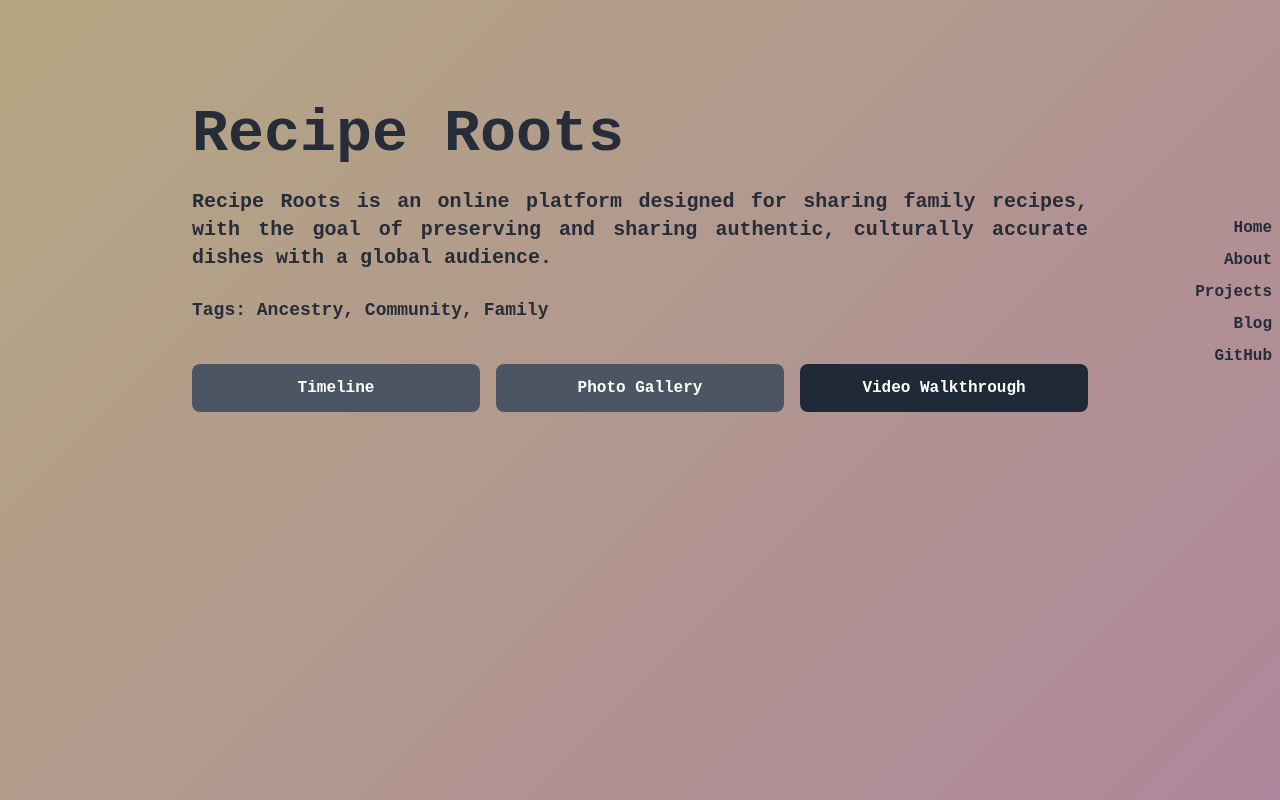
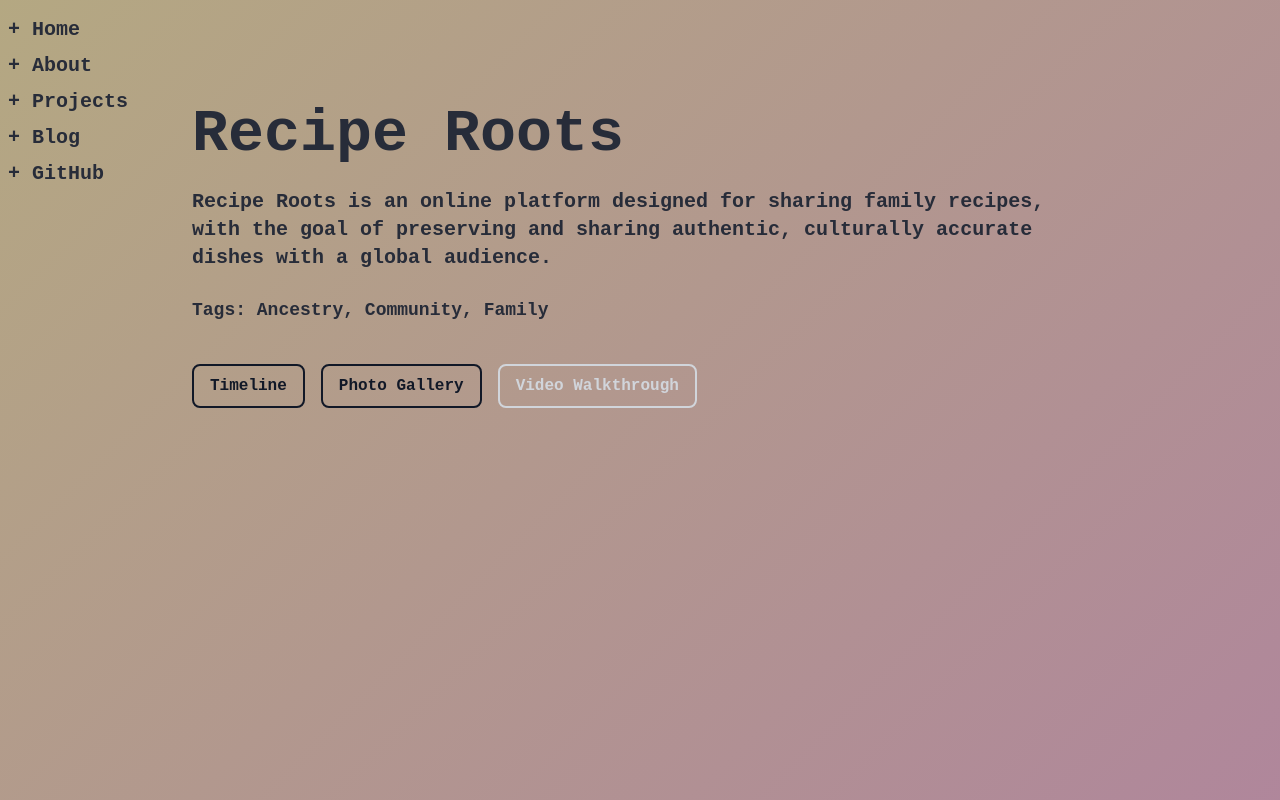
Before and after one commit to samanthacabrera/portfolio, a React (Create React App) app: page /projects/1 in a window 1280 px wide. Shown: the top 800 px of the page. Built offline with nearby package versions, Linux system fonts and the light colour scheme.

Commit message:
custom tailwind buttons, redid hero

```diff
--- a/src/Background.jsx
+++ b/src/Background.jsx
@@ -65,7 +65,7 @@ const Background = () => {
             <div className="fixed inset-0" style={{ ...styles.container, background: gradient }}></div>
             {showText && (
                 <div style={{ ...styles.textContainer, cursor: isSmallDevice ? 'pointer' : 'default' }}>
-                    <h2 className="text-xl opacity-70">{isSmallDevice ? '[ Tap Screen ]' : '[ Press Space Bar ]'}</h2>
+                    <h2 className="text-xl opacity-20">{isSmallDevice ? '[ Tap Screen ]' : '[ Press Space Bar ]'}</h2>
                 </div>
             )}
             {isVisible && (
@@ -99,7 +99,7 @@ const styles = {
     },
     textContainer: {
         position: 'absolute',
-        top: '80%',
+        top: '85%',
         left: '50%',
         transform: 'translate(-50%, -50%)',
         display: 'flex',
@@ -111,7 +111,7 @@ const styles = {
         top: '50%',
         left: '50%',
         transform: 'translate(-50%, -50%)',
-        zIndex: 9999, // Ensure it appears on top of everything
+        zIndex: 9999,
         width: '150px',
         height: '150px',
         border: '2px solid #fff',
--- a/src/Hero.jsx
+++ b/src/Hero.jsx
@@ -1,51 +1,36 @@
-import React, { useEffect, useRef } from "react";
+// import React from "react";
+
+// function Hero() {
+//   return (
+//     <div id="hero" className="flex items-center justify-center w-screen h-screen ">
+//       <div className="flex flex-col md:flex-row items-center space-y-6 md:space-y-0 md:space-x-12">
+//         <img
+//           src={`${process.env.PUBLIC_URL}/images/me.JPG`}
+//           alt="Me"
+//           className="w-64 h-64 object-cover rounded-lg shadow-lg transition-transform transform hover:scale-105"
+//         />
+//         <div className="text-center md:text-left">
+//           <h1 className="text-4xl md:text-6xl font-bold mb-4">
+//             Hi there, I'm Sam
+//           </h1>
+//           <p className="text-lg md:text-xl max-w-md">
+//             I'm a passionate developer with a love for crafting minimal, intential web experiences.
+//           </p>
+//         </div>
+//       </div>
+//     </div>
+//   );
+// }
+
+// export default Hero;
+
+
+import React from "react";
+
 
 function Hero() {
-  const letters = "ABCDEFGHIJKLMNOPQRSTUVWXYZ";
-  const intervalRef = useRef(null);
-  const h1Ref = useRef(null);
-
-  useEffect(() => {
-    const handleMouseOver = event => {
-      let iteration = 0;
-
-      clearInterval(intervalRef.current);
-
-      intervalRef.current = setInterval(() => {
-        event.target.innerText = event.target.innerText
-          .split("")
-          .map((letter, index) => {
-            if (index < iteration) {
-              return event.target.dataset.value[index];
-            }
-
-            return letters[Math.floor(Math.random() * 26)];
-          })
-          .join("");
-
-        if (iteration >= event.target.dataset.value.length) {
-          clearInterval(intervalRef.current);
-        }
-
-        iteration += 1 / 3;
-      }, 30);
-    };
-
-    const h1Element = h1Ref.current;
-    h1Element.dataset.value = h1Element.innerText;
-    h1Element.addEventListener("mouseover", handleMouseOver);
-
-    return () => {
-      clearInterval(intervalRef.current);
-      h1Element.removeEventListener("mouseover", handleMouseOver);
-    };
-  }, []);
-
   return (
-    <div id="hero" className="w-screen h-screen flex flex-col justify-center items-center text-center">
-      <h6 className="text-lg mb-4">hi there,</h6>
-      <h1 ref={h1Ref} id="flutter" className="uppercase font-light">I am Sam</h1>
-    </div>
+  <h1 className="flex justify-center items-center w-screen h-screen">Hi, i'm sam :) </h1>
   );
 }
 
--- a/src/Intro.jsx
+++ b/src/Intro.jsx
@@ -34,7 +34,7 @@ function Intro() {
         <a
             href={resumeDownloadLink}
             download="samanthaCabreraResume.pdf"
-            className="px-4 py-2 border rounded-lg shadow hover:bg-gray-800 hover:bg-opacity-50 duration-300 "
+            className="btn-dark"
         >
             Download Resume
         </a>
--- a/src/Navbar.jsx
+++ b/src/Navbar.jsx
@@ -83,13 +83,13 @@ const Navbar = () => {
 
   return (
     <>
-      <nav className={`fixed top-52 r-4 w-full bg-white z-50 ${isMenuOpen ? 'bg-white shadow-md' : 'bg-transparent'} transition-all duration-300 ease-in-out`}>
-        <div className={`absolute top-4 left-4 ${isMenuOpen ? 'hidden' : 'block'} md:hidden`}>
-          <button onClick={toggleMenu} className="p-2 text-xl">
+      <nav className={`fixed top-2 r-2 w-full bg-white text-xl z-50 ${isMenuOpen ? 'bg-white shadow-md' : 'bg-transparent'} transition-all duration-300 ease-in-out`}>
+        <div className={`absolute top-2 left-2 ${isMenuOpen ? 'hidden' : 'block'} md:hidden`}>
+          <button onClick={toggleMenu} className="text-xl">
             <FontAwesomeIcon icon={faBars} size="1x" />
           </button>
         </div>
-        <div className={`absolute top-2 right-2 flex flex-col items-end space-y-2 ${isMenuOpen ? 'hidden' : 'block'} hidden md:flex`}>
+        <div className={`absolute top-2 left-2 flex flex-col items-start space-y-2 ${isMenuOpen ? 'hidden' : 'block'} hidden md:flex`}>
           <a
             id="homeIcon"
             href="/"
@@ -97,28 +97,28 @@ const Navbar = () => {
             className="transition-transform transform hover:scale-105 hover:-translate-y-1 duration-300 ease-in-out scramble-hover"
             data-value="Home"
           >
-            Home
+           + Home
           </a>
           <button
             onClick={() => handleNavigation('intro')}
             className="transition-transform transform hover:scale-105 hover:-translate-y-1 duration-300 ease-in-out scramble-hover"
             data-value="About"
           >
-            About
+           + About
           </button>
           <button
             onClick={() => handleNavigation('projects')}
             className="transition-transform transform hover:scale-105 hover:-translate-y-1 duration-300 ease-in-out scramble-hover"
             data-value="Projects"
           >
-            Projects
+          + Projects
           </button>
           <button
             onClick={() => handleNavigation('blog')}
             className="transition-transform transform hover:scale-105 hover:-translate-y-1 duration-300 ease-in-out scramble-hover"
             data-value="Blog"
           >
-            Blog
+          + Blog
           </button>
           <a
             href="https://github.com/samanthacabrera"
@@ -127,7 +127,7 @@ const Navbar = () => {
             className="block transition-transform transform hover:scale-105 hover:-translate-y-1 duration-300 ease-in-out scramble-hover"
             data-value="GitHub"
           >
-            GitHub
+          + GitHub
           </a>
         </div>
       </nav>
--- a/src/ProjectCard.jsx
+++ b/src/ProjectCard.jsx
@@ -14,14 +14,17 @@ const ProjectCard = ({ id, title, description, imageUrl, currentlyWorkingOn }) =
                 alt={title}
                 className="w-full h-64 object-cover"
             />
-            <div className="p-4 space-y-4">
-                <h3 className="">{title}</h3>
-                <p className="flex-grow overflow-hidden" style={{ display: '-webkit-box', WebkitBoxOrient: 'vertical', WebkitLineClamp: 4 }}>
-                    {description}
-                </p>
+            <div className="p-4 ">
+                <div className="space-y-4 mb-4">
+                    <h3 className="">{title}</h3>
+                    <p className="flex-grow overflow-hidden" style={{ display: '-webkit-box', WebkitBoxOrient: 'vertical', WebkitLineClamp: 4 }}>
+                        {description}
+                    </p>
+                </div>
+
                 <Link
                     to={`/projects/${id}`}
-                    className="mt-auto inline-block font-bold transition-transform transform hover:scale-105 duration-300"
+                    className="btn-light"
                     style={{ textDecoration: "none" }}
                 >
                     View Project
--- a/src/ProjectPage.jsx
+++ b/src/ProjectPage.jsx
@@ -43,19 +43,19 @@ const ProjectPage = () => {
             <div className="w-full max-w-4xl flex flex-col py-10 md:flex-row items-center md:space-x-4 space-y-4 md:space-y-0">
                 <button
                     onClick={() => setActiveSection('timeline')}
-                    className={`w-full max-w-xs text-white ${activeSection === 'timeline' ? 'bg-gray-800' : 'bg-gray-600'} hover:bg-gray-800 rounded-lg px-6 py-3 transition duration-300`}
+                    className={`btn-dark ${activeSection === 'timeline' ? 'btn-light' : ''} `}
                 >
                     Timeline
                 </button>
                 <button
                     onClick={() => setActiveSection('gallery')}
-                    className={`w-full max-w-xs text-white ${activeSection === 'gallery' ? 'bg-gray-800' : 'bg-gray-600'} hover:bg-gray-800 rounded-lg px-6 py-3 transition duration-300`}
+                    className={`btn-dark ${activeSection === 'gallery' ? 'btn-light' : ''} `}
                 >
                     Photo Gallery
                 </button>
                 <button
                     onClick={() => setActiveSection('video')}
-                    className={`w-full max-w-xs text-white ${activeSection === 'video' ? 'bg-gray-800' : 'bg-gray-600'} hover:bg-gray-800 rounded-lg px-6 py-3 transition duration-300`}
+                    className={`btn-dark ${activeSection === 'video' ? 'btn-light' : ''} `}
                 >
                     Video Walkthrough
                 </button>
--- a/src/index.css
+++ b/src/index.css
@@ -17,17 +17,7 @@ html {
   -moz-osx-font-smoothing: grayscale;
   color: #d0cfe4dc;
   color: #272c39;
-  text-align: justify;
-}
-
-/* Hide scrollbar for all elements */
-*::-webkit-scrollbar {
-  display: none; /* Safari and Chrome */
-}
-
-* {
-  -ms-overflow-style: none; /* Internet Explorer and Edge */
-  scrollbar-width: none; /* Firefox */
+  text-align: left;
 }
 
 .subHeading {
@@ -46,15 +36,6 @@ html {
   .subHeading {
     letter-spacing: normal;
   }
-}
-
-/* #hero h1 {
-  font-family: "Bolota", Helvetica, sans-serif;
-} */
-
-#flutter {
-  border-radius: clamp(0.4rem, 0.75vw, 1rem);
-  font-size: clamp(5rem, 5vw, 5rem);
 }
 
 .scramble:hover {
@@ -97,3 +78,12 @@ html {
   vertical-align: top;
   min-width: 100%;
 }
+
+/* CUSTOM TAILWIND */
+
+.btn-dark {
+  @apply rounded-lg px-4 py-2 border-2 border-gray-900 text-gray-900 hover:bg-gray-900 hover:text-gray-100 duration-300;
+}
+.btn-light {
+  @apply rounded-lg px-4 py-2 border-2 border-gray-300 text-gray-300 hover:bg-gray-300 hover:text-gray-900 duration-300;
+}
```
